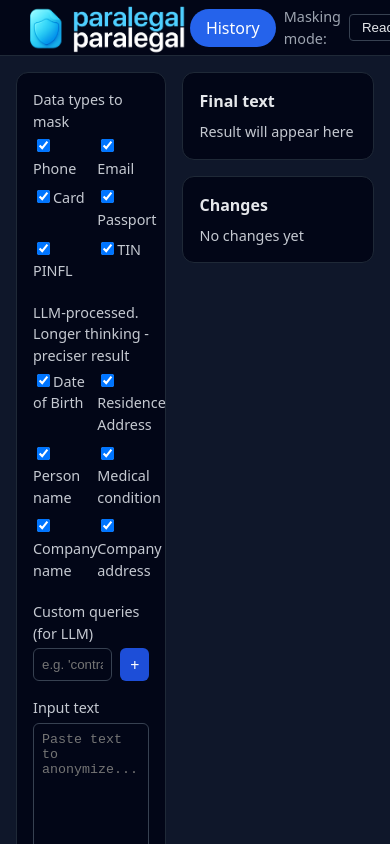
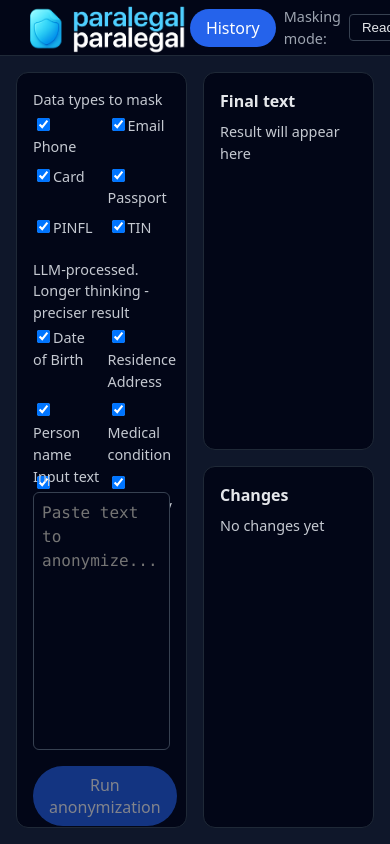
Before and after one commit to Edem2000/paralegal-front, a React (Vite) app: page / in a window 390 px wide. Shown: the top 844 px of the page. Built offline with nearby package versions, Linux system fonts and the light colour scheme.

Commit message:
fix height problem for big screens (breaks small screens but still fine for us)

```diff
--- a/src/App.css
+++ b/src/App.css
@@ -14,7 +14,7 @@ body {
 }
 
 .app {
-    min-height: 100vh;
+    height: 100dvh;
     display: flex;
     flex-direction: column;
 }
@@ -29,6 +29,7 @@ body {
     align-items: center;
     justify-content: space-between;
 }
+
 .with-padding{
     padding: 16px;
 }
@@ -69,16 +70,19 @@ body {
 
 /* MAIN LAYOUT */
 .main {
-    flex: 1;
+    height: calc(100% - 56px);
     gap: 16px;
     padding: 16px;
+    display: flex;
+    align-items: stretch;
 }
 
 .anonymizing-panel {
     width: 100%;
-    display: grid;
+    height: 100%;
+    display: flex;
     gap: 16px;
-    grid-template-columns: minmax(0, 1.1fr) minmax(0, 1.4fr);
+
 }
 
 /* LEFT PANEL */
@@ -87,12 +91,34 @@ body {
     border-radius: 12px;
     padding: 16px;
     border: 1px solid #1f2937;
+    display: flex;
+    flex-direction: column;
+    width: calc(50% - 8px);
+    height: 100%;
 }
 
 .form {
     display: flex;
     flex-direction: column;
+    height: 100%;
     gap: 16px;
+}
+.form-half {
+    display: flex;
+    flex-direction: column;
+    gap: 16px;
+    height: 50%;
+}
+
+.form-group.growing {
+    display: flex;
+    flex-direction: column;
+    flex-grow: 1;
+}
+
+.form-group.growing textarea {
+    flex-grow: 1;
+    resize: none;
 }
 
 .form-group label {
@@ -114,8 +140,11 @@ body {
 }
 
 .form-group textarea {
-    resize: vertical;
     min-height: 120px;
+    font-family: ui-monospace, SFMono-Regular, Menlo, Monaco, Consolas, 'Liberation Mono',
+    'Courier New', monospace;
+    line-height: 1.5;
+    font-size: 16px;
 }
 
 .choices-grid {
@@ -230,9 +259,16 @@ body {
     display: flex;
     flex-direction: column;
     gap: 16px;
+    height: 100%;
+    width: calc(50% - 8px);
 }
 
 .result-block {
+    display: flex;
+    flex-direction: column;
+    flex-grow: 1;
+    flex-shrink: 0;
+    max-height: 50%;
     background: #020617;
     border-radius: 12px;
     padding: 16px;
@@ -245,6 +281,9 @@ body {
 }
 
 .final-text {
+    display: flex;
+    flex-direction: column;
+    flex-grow: 1;
     margin: 0;
     padding: 12px;
     background: #111827;
@@ -252,8 +291,8 @@ body {
     border: 1px solid #1f2937;
     font-family: ui-monospace, SFMono-Regular, Menlo, Monaco, Consolas, 'Liberation Mono',
     'Courier New', monospace;
+    line-height: 1.5;
     white-space: pre-wrap;
-    max-height: 260px;
     overflow: auto;
 }
 
--- a/src/App.tsx
+++ b/src/App.tsx
@@ -187,6 +187,7 @@ const App: React.FC = () => {
                     <div className="anonymizing-panel">
                         <section className="left-panel">
                             <form onSubmit={handleSubmit} className="form">
+                                <div className="form-half">
                                     {/* Choices */}
                                     <div className="form-group">
                                         <label>Data types to mask</label>
@@ -245,9 +246,11 @@ const App: React.FC = () => {
                                             </ul>
                                         )}
                                     </div>
+                                </div>
 
+                                <div className="form-half">
                                     {/* Input text */}
-                                <div className="form-group">
+                                    <div className="form-group growing">
                                         <label>Input text</label>
                                         <textarea
                                             value={inputText}
@@ -265,6 +268,7 @@ const App: React.FC = () => {
                                     </div>
 
                                     {error && <div className="error">{error}</div>}
+                                </div>
                             </form>
                         </section>
 
```
Lines whose indentation alone changed are shown as unchanged.
